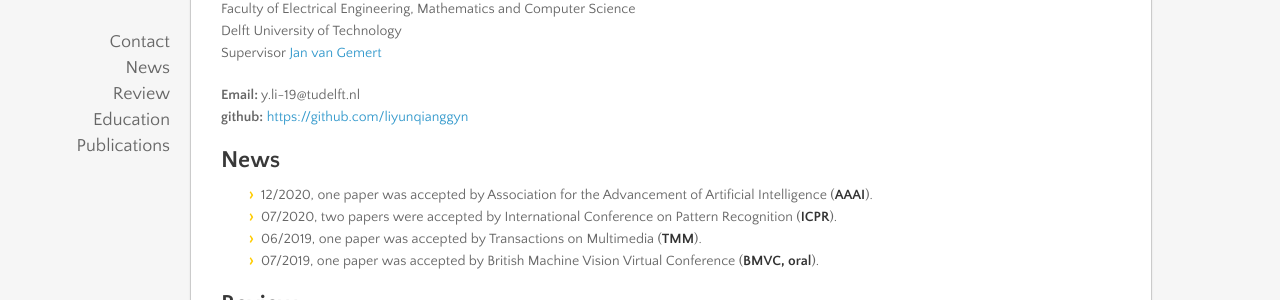
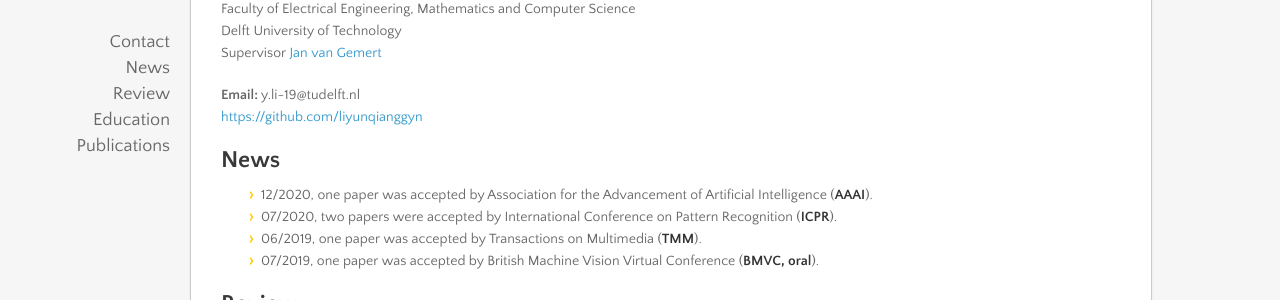
Before and after one commit to liyunqianggyn/liyunqianggyn.github.io, a Jekyll site: the page built from index.md, in a window 1280 px wide and 900 px high, scrolled down 355 px. Shown: the part 151-451 px from the top of the window. Built offline with Jekyll 4.4.1, drawn with Linux system fonts in a browser that asks for light colours; nearby versions of some CDN libraries; our own code applies the rules of GitHub Pages for plain Markdown files.

Commit message:
Update index.md

```diff
--- a/index.md
+++ b/index.md
@@ -10,7 +10,7 @@ Supervisor <a href="https://jvgemert.github.io/">Jan van Gemert</a><br/>
 
 
 <b>Email:</b> y.li-19@tudelft.nl  <br/>
-<b>github:</b> <a href="https://github.com/liyunqianggyn">https://github.com/liyunqianggyn</a> <br/>
+<b></b> <a href="github">https://github.com/liyunqianggyn</a> <br/>
 
 ## News
 * 12/2020, one paper was accepted by Association for the Advancement of Artificial Intelligence (__AAAI__).
```
